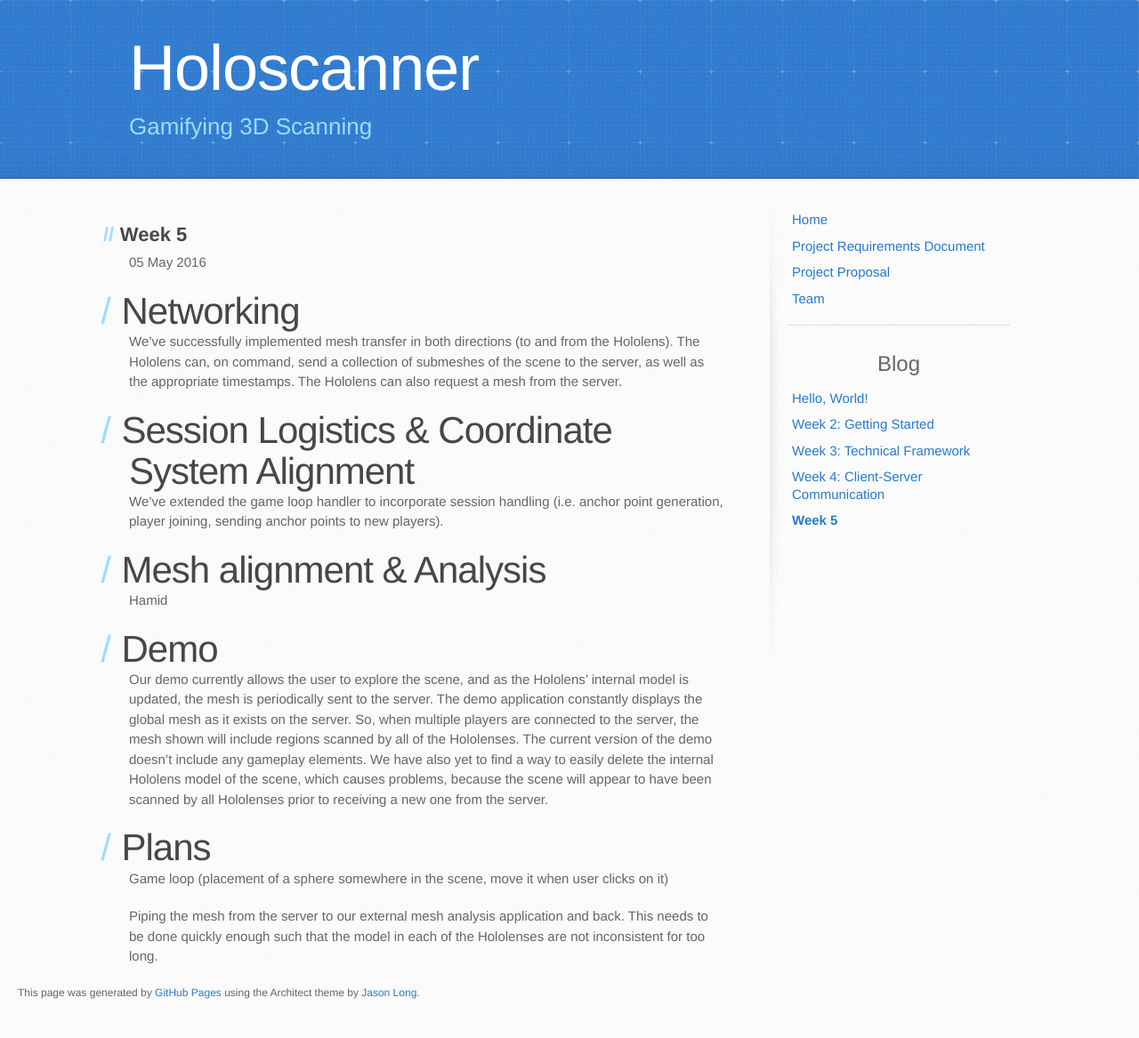
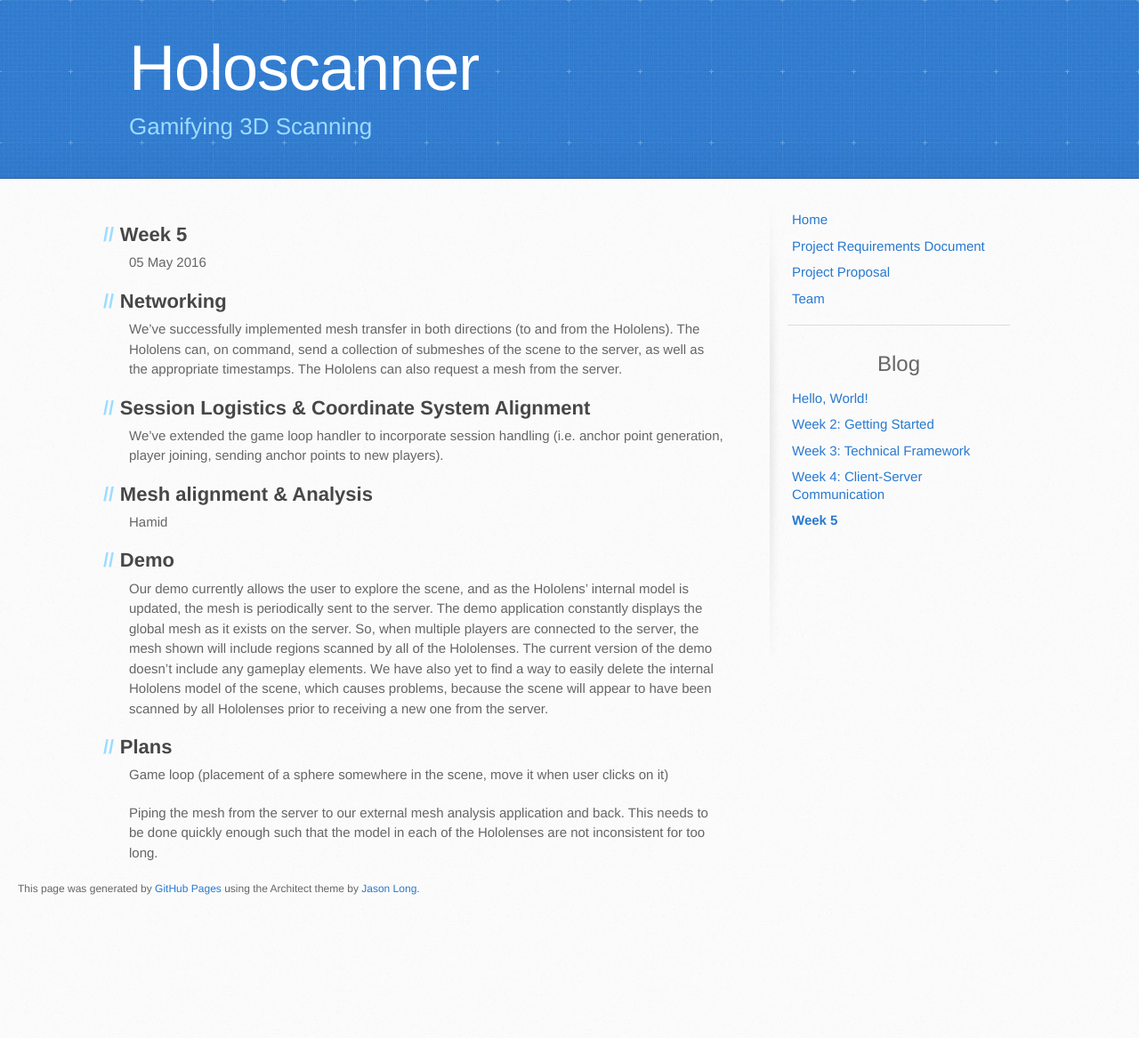
Before and after one commit to holoscanner/holoscanner.github.io, a Jekyll site: the page built from _posts/2016-05-05-week-5.md, in a window 1280 px wide. Shown: the whole page at 89% size. Built offline with Jekyll 4.4.1, drawn with Linux system fonts in a browser that asks for light colours; after the commit the page ends 1050 px from its top, so only the background shows below that.

Commit message:
formatting

```diff
--- a/_posts/2016-05-05-week-5.md
+++ b/_posts/2016-05-05-week-5.md
@@ -3,20 +3,20 @@ layout: post
 title: "Week 5"
 ---
 
-# Networking
+## Networking
 We've successfully implemented mesh transfer in both directions (to and from the Hololens). The Hololens can, on command, send a collection of submeshes of the scene to the server, as well as the appropriate timestamps. The Hololens can also request a mesh from the server.
 
-# Session Logistics & Coordinate System Alignment
+## Session Logistics & Coordinate System Alignment
 We've extended the game loop handler to incorporate session handling (i.e. anchor point generation, player joining, sending anchor points to new players).
 
-# Mesh alignment & Analysis
+## Mesh alignment & Analysis
 Hamid
 
-# Demo
+## Demo
 Our demo currently allows the user to explore the scene, and as the Hololens' internal model is updated, the mesh is periodically sent to the server. The demo application constantly displays the global mesh as it exists on the server. So, when multiple players are connected to the server, the mesh shown will include regions scanned by all of the Hololenses.
 The current version of the demo doesn't include any gameplay elements. We have also yet to find a way to easily delete the internal Hololens model of the scene, which causes problems, because the scene will appear to have been scanned by all Hololenses prior to receiving a new one from the server.
 
-# Plans
+## Plans
 Game loop (placement of a sphere somewhere in the scene, move it when user clicks on it)
 
   Piping the mesh from the server to our external mesh analysis application and back. This needs to be done quickly enough such that the model in each of the Hololenses are not inconsistent for too long.
```
